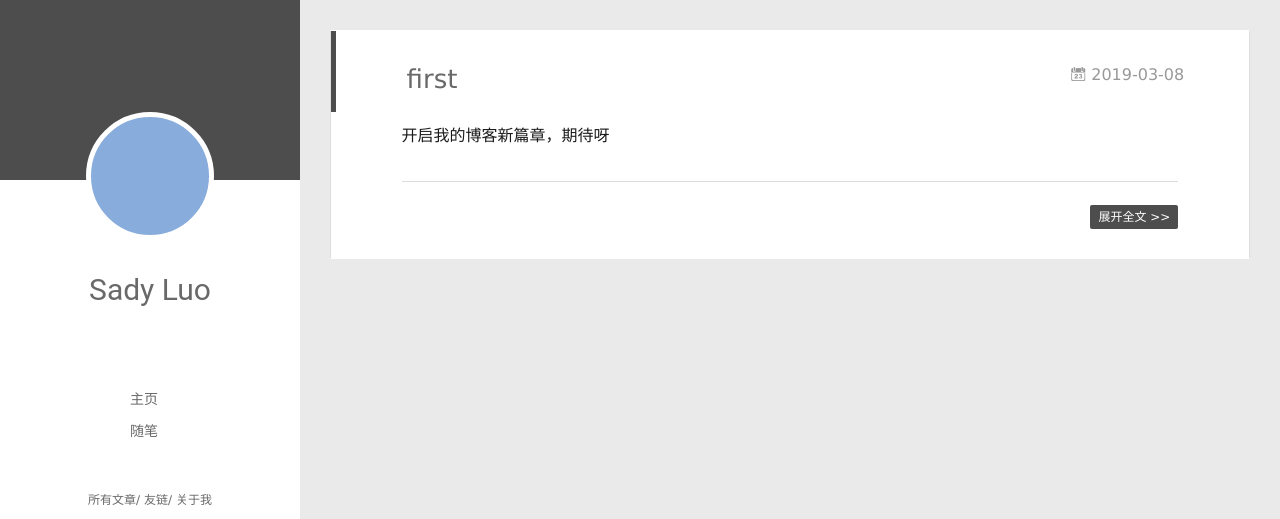
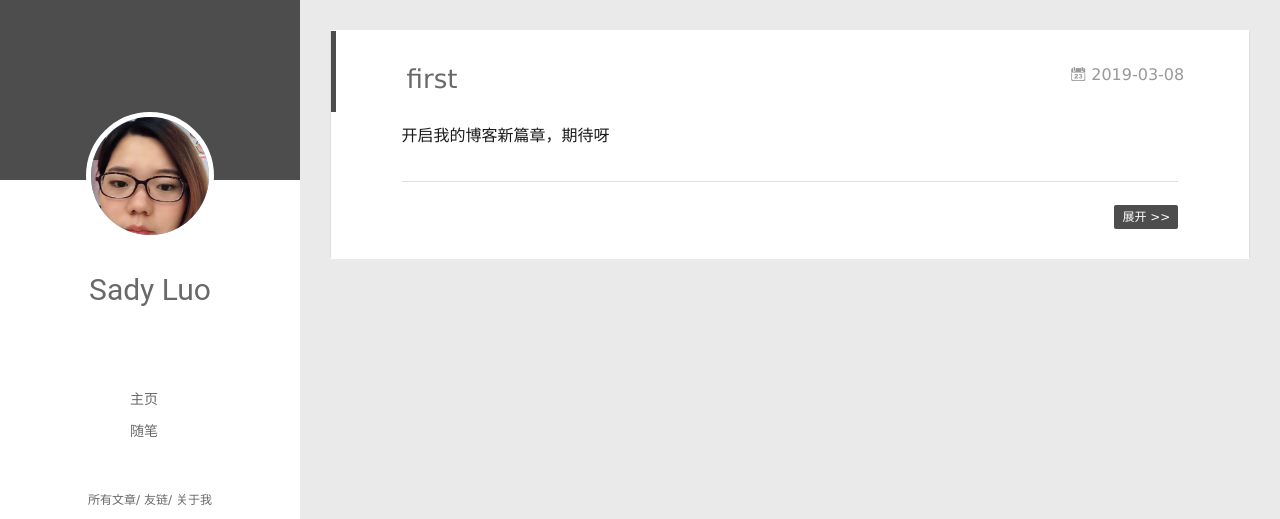
Before and after one commit to xiaoluozi/sadyBlog, a plain HTML site: page index.html in a window 1280 px wide. Shown: the top 519 px of the page. Drawn offline with Linux system fonts and the light colour scheme.

Commit message:
Site updated: 2019-03-11 22:22:21

```diff
--- a/index.html
+++ b/index.html
@@ -43,7 +43,7 @@
 <div class="intrude-less">
 	<header id="header" class="inner">
 		<a href="/" class="profilepic">
-			<img src class="js-avatar">
+			<img src="/assets/blogImg/avatar.jpeg" class="js-avatar">
 		</a>
 		<hgroup>
 		  <h1 class="header-author"><a href="/">Sady Luo</a></h1>
@@ -77,7 +77,7 @@
 		<nav class="header-nav">
 			<div class="social">
 
-					<a class="github" target="_blank" href="#" title="github"><i class="icon-github"></i></a>
+					<a class="github" target="_blank" href="https://github.com/xiaoluozi" title="github"><i class="icon-github"></i></a>
 
 					<a class="weibo" target="_blank" href="#" title="weibo"><i class="icon-weibo"></i></a>
 
@@ -101,7 +101,7 @@
 	<div class="intrude-less">
 		<header id="header" class="inner">
 			<div class="profilepic">
-				<img src class="js-avatar">
+				<img src="/assets/blogImg/avatar.jpeg" class="js-avatar">
 			</div>
 			<hgroup>
 			  <h1 class="header-author js-header-author">Sady Luo</h1>
@@ -118,7 +118,7 @@
 			<nav class="header-nav">
 				<div class="social">
 
-						<a class="github" target="_blank" href="#" title="github"><i class="icon-github"></i></a>
+						<a class="github" target="_blank" href="https://github.com/xiaoluozi" title="github"><i class="icon-github"></i></a>
 
 						<a class="weibo" target="_blank" href="#" title="weibo"><i class="icon-weibo"></i></a>
 
@@ -185,7 +185,7 @@
 
 
         <p class="article-more-link">
-          <a class="article-more-a" href="/2019/03/08/first/">展开全文 >></a>
+          <a class="article-more-a" href="/2019/03/08/first/">展开 >></a>
         </p>
 
 
```
Also changed, not shown: 2019/03/08/first/index.html (+4 -4 lines), archives/2019/03/index.html (+4 -4 lines), archives/2019/index.html (+4 -4 lines), archives/index.html (+4 -4 lines).
